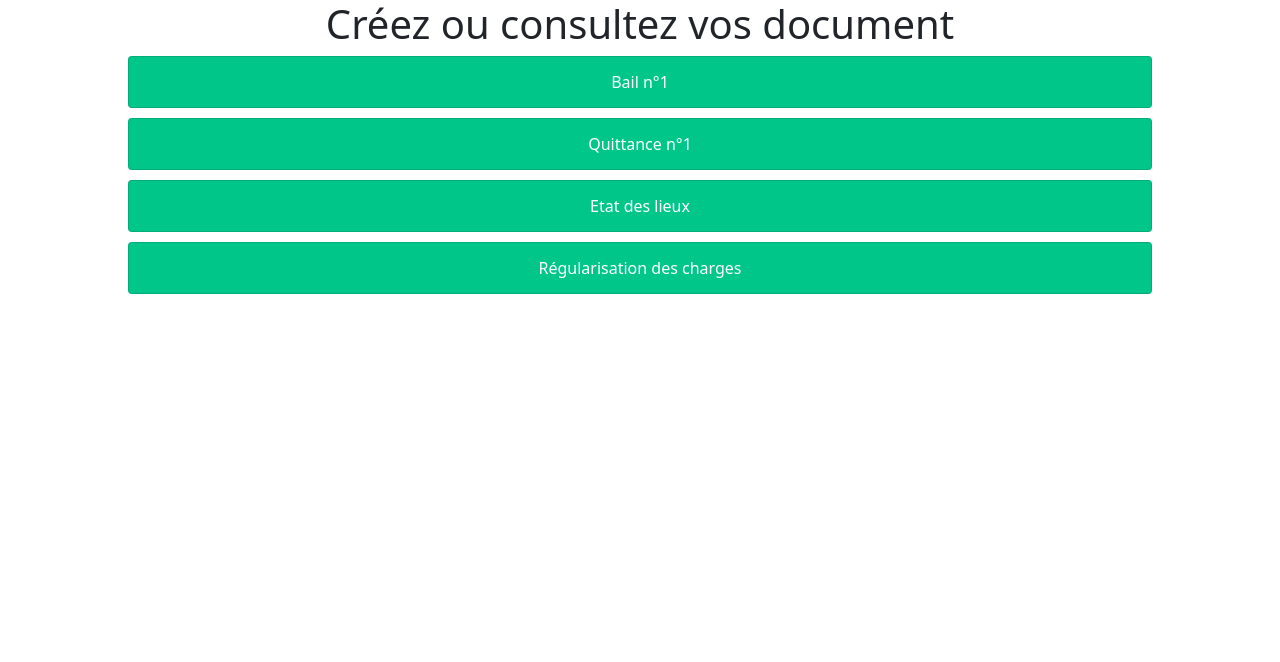
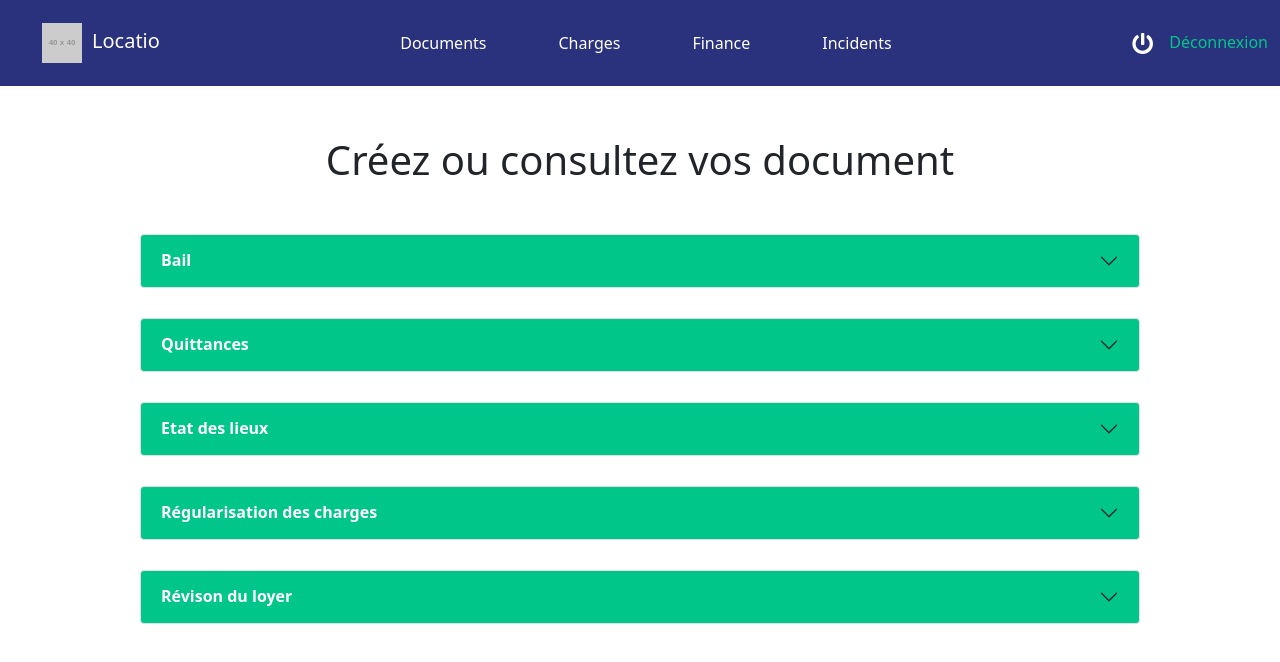
Before and after one commit to clementlapasset/locatio, a React (Create React App) app in the folder reactapp/: page /documents in a window 1280 px wide. Shown: the top 662 px of the page. Built offline with nearby package versions, Linux system fonts and the light colour scheme; no server answers.

Commit message:
accordeon requetes read/add ok - attente ajout modal

```diff
--- a/reactapp/src/App.css
+++ b/reactapp/src/App.css
@@ -67,3 +67,9 @@ h4 {
   justify-content: center;
 
 }
+
+.accordion-button{
+  background-color: #00C689;
+  color: white;
+  font-weight: bold;
+}
--- a/reactapp/src/pages/Documents.js
+++ b/reactapp/src/pages/Documents.js
@@ -1,5 +1,6 @@
-import React, { useState } from "react";
-import { Accordion, AccordionItem, Collapse } from 'reactstrap';
+import React, { useState, useEffect } from "react";
+import { Accordion, AccordionItem, AccordionHeader, Button, Collapse, Modal, ModalBody, ModalHeader, ModalFooter } from 'reactstrap';
+import NavBarMain from "../components/NavBarMain"
 import '../App.css'
 
 
@@ -11,9 +12,44 @@ function Documents() {
 
     const [isOpen, setIsOpen] = useState(false);
     const [isSelected, setIsSelected] = useState("")
-    var documents = ["Bail n°1", "Quittance n°1", "Etat des lieux", "Régularisation des charges"]
+    var documentsTitle = ["Bail", "Quittances", "Etat des lieux", "Régularisation des charges", "Révison du loyer"]
+    const [documentsByType, setDocumentsByType] = useState([])
+    const [isVisible, setIsVisible] = useState(false)
 
 
+
+    //Lecture BDD à l'initialisation du composant
+    useEffect(() => {
+        const findDocuments = async () => {
+            const data = await fetch('/document')
+            const body = await data.json()
+            setDocumentsByType(body)
+            //console.log(body)
+        }
+        findDocuments()
+    }, [documentsByType])
+
+
+    const addDocument = async (x) => {
+        var date = Date.now()
+            const addDoc = await fetch('/document-add', {
+                method: 'POST',
+                headers: { 'Content-Type': 'application/x-www-form-urlencoded' },
+                body: `type=${x}&url=http://test.fr&date=${date}`
+            })
+        }
+
+    //Fonction ajouter un document dans BDD avec modale
+    const handleClick = () => {
+        setIsVisible(true)
+        addDocument()
+
+    }
+
+
+
+
+    // Gestion ouverture-fermeture des <Accordion>
     const setAcc = (x) => {
 
         if (isOpen === x) {
@@ -21,44 +57,78 @@ function Documents() {
         } else {
             setIsOpen(x);
         }
-        if (isSelected === x){
+        if (isSelected === x) {
             setIsSelected("")
         } else {
             setIsSelected(x)
         }
-
-        console.log(x)
     }
 
     return (
 
-        <div style={{ display: "flex", flexDirection: "column", justifyContent: "center", alignItems: "center"}}>
+        <div>
+            <NavBarMain />
+            <div style={{ display: "flex", flexDirection: "column", justifyContent: "center", alignItems: "center" }}>
 
-            <h1>Créez ou consultez vos document</h1>
+
+                <h1 style={{ marginTop: "50px", marginBottom: "50px" }}>Créez ou consultez vos document</h1>
 
 
                 <div>
-                {documents.map((document, i) => (
-                    <Accordion open={isSelected} toggle={function noRefCheck() { }}>
+                    {documentsTitle.map((document, i) => (
+                        <Accordion style={{ width: "1000px", marginBottom: "30px" }} open={isSelected} toggle={function noRefCheck() { }}>
 
-                        <AccordionItem onClick={() => setAcc(i)} style={{ display: "flex", flexDirection: "column", justifyContent: "center", alignItems: "center", width: "80vw", height:"52px",backgroundColor:"#00C689", color:"white", marginBottom:"10px" }}>
-                            {/* <AccordionHeader targetId={i} style={{width:"50%", backgroundColor:"red"}}> */}
+                            <AccordionItem onClick={() => setAcc(i)} >
+                                <AccordionHeader targetId={i} style={{ width: "100%" }}>
                                     {document}
-                            {/* </AccordionHeader > */}
+                                </AccordionHeader >
                                 <Collapse isOpen={isOpen === i}>
-                                <AccordionItem accordionId={i} >
-                                    + Ajouter un document
+                                    <AccordionItem accordionId={i} style={{ width: "100%", display: "flex", flexDirection: "column", justifyContent: "center", alignItems: "center" }} >
+                                        {documentsByType.map((doctype) => {
+
+
+                                            if (parseInt(doctype.type) === i) {
+
+                                                return (
+                                                    <p>{doctype.url}</p>
+                                                )
+                                            }
+
+                                        })}
+                                        <Button onClick={() => handleClick(), addDocument(i)} style={{ margin: "10px" }}> + Ajouter un document</Button>
                                     </AccordionItem>
                                 </Collapse>
                             </AccordionItem>
+                        </Accordion>
 
-                    </Accordion>
                     ))}
+                    <Modal
+                        toggle={function noRefCheck() { }}
+                        isOpen={isVisible}
+                    >
+                        <ModalHeader toggle={function noRefCheck() { }}>
+                            Modal title
+                        </ModalHeader>
+                        <ModalBody>
+                            Lorem ipsum dolor sit amet, consectetur adipisicing elit, sed do eiusmod tempor incididunt ut labore et dolore magna aliqua. Ut enim ad minim veniam, quis nostrud exercitation ullamco laboris nisi ut aliquip ex ea commodo consequat. Duis aute irure dolor in reprehenderit in voluptate velit esse cillum dolore eu fugiat nulla pariatur. Excepteur sint occaecat cupidatat non proident, sunt in culpa qui officia deserunt mollit anim id est laborum.
+                        </ModalBody>
+                        <ModalFooter>
+                            <Button
+                                color="primary"
+                                onClick={function noRefCheck() { }}
+                            >
+                                Do Something
+                            </Button>
+                            {' '}
+                            <Button onClick={function noRefCheck() { }}>
+                                Cancel
+                            </Button>
+                        </ModalFooter>
+                    </Modal>
                 </div>
 
-
             </div>
-
+        </div>
 
     )
 
```
Also changed, not shown: 1 other file (tests, documents, lock files or other folders). Lines whose indentation alone changed are shown as unchanged.
